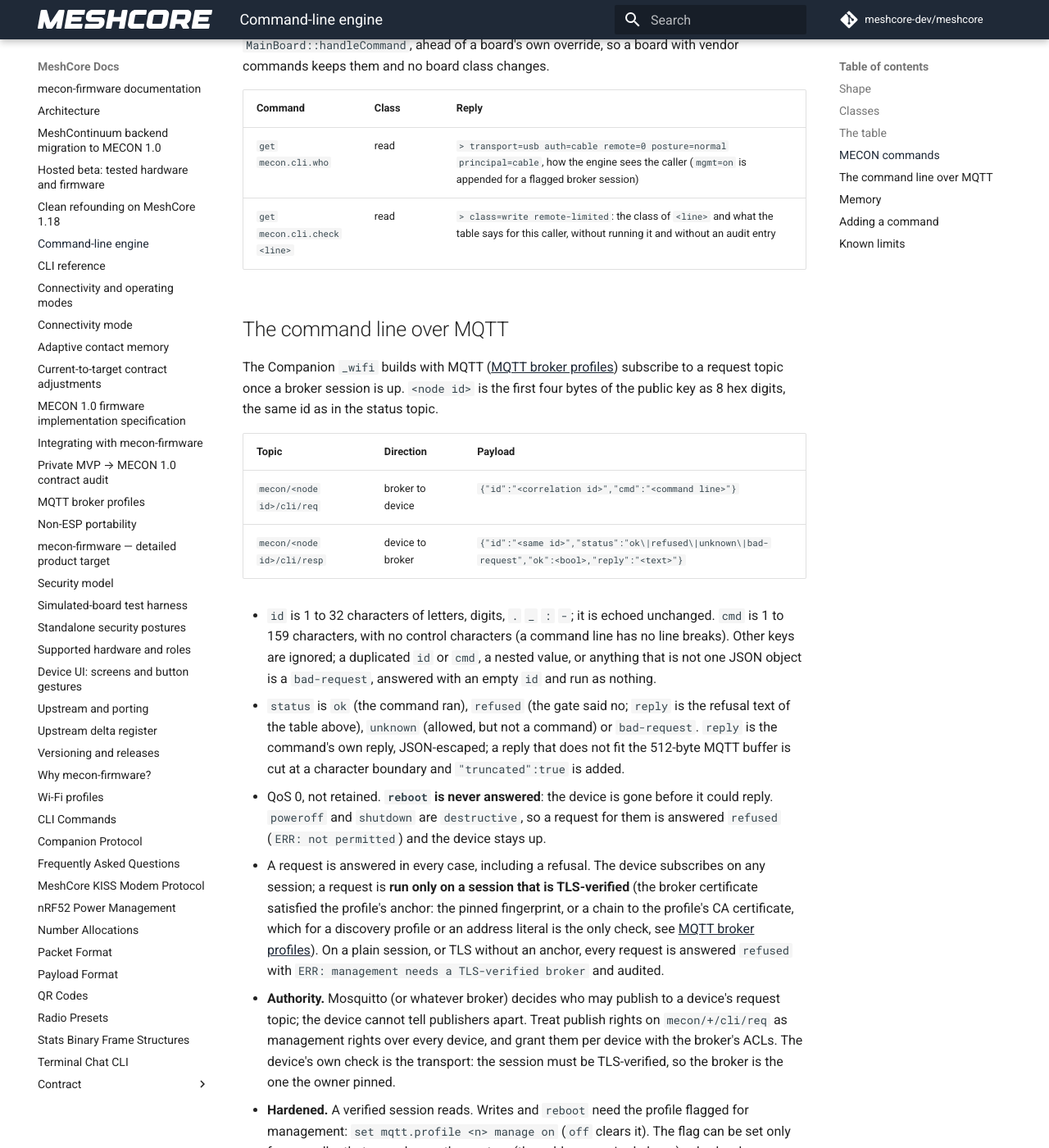
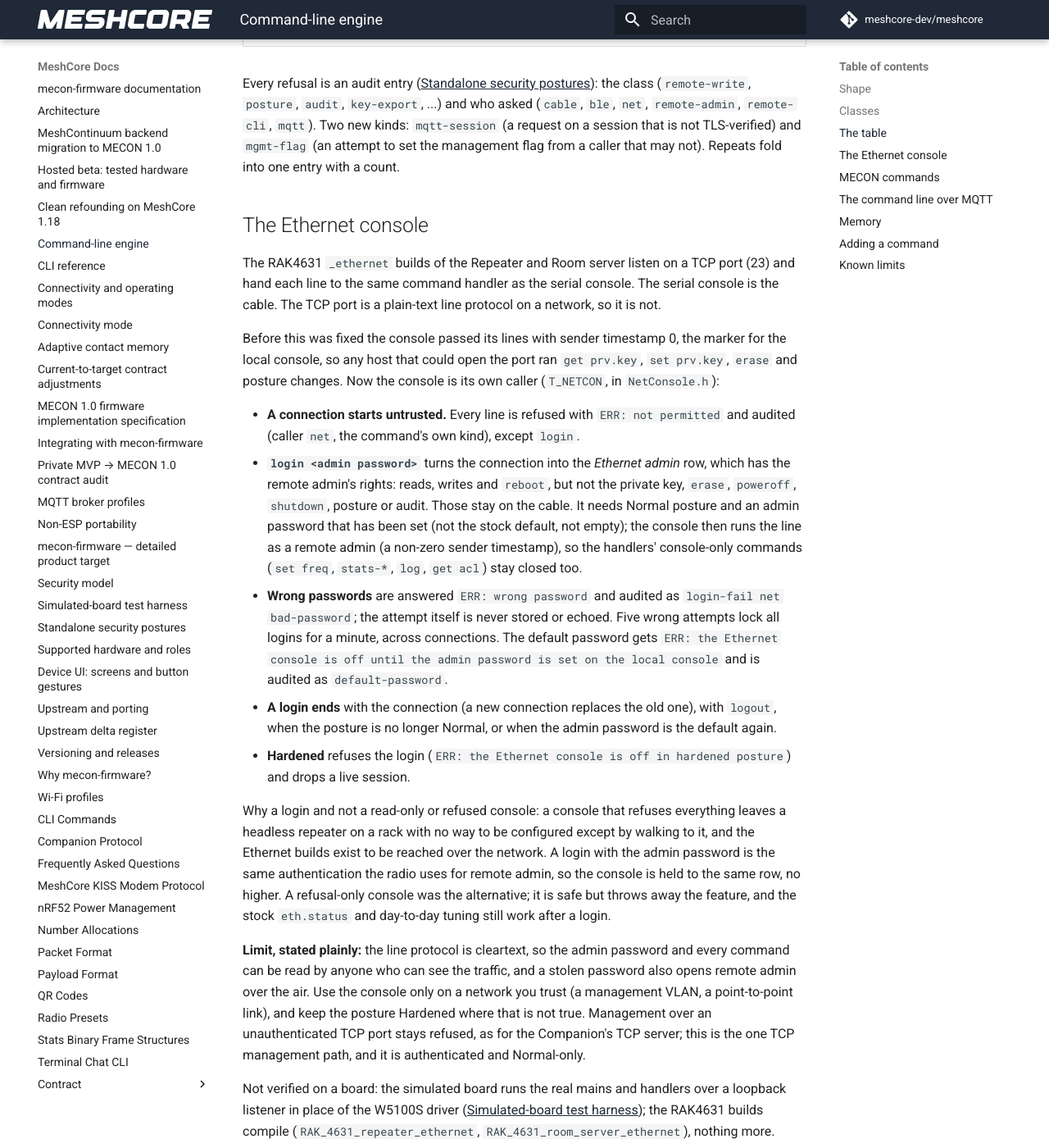
Before and after one commit to hoejriis/mecon-firmware, an MkDocs documentation site: the page built from docs/CLI.md, in a window 1280 px wide and 1400 px high, scrolled down 4103 px. Shown: the whole window at 82% size. Built offline with MkDocs 1.6.1 and Material for MkDocs 9.7.7, drawn with Linux system fonts in a browser that asks for light colours; comment, search, counter and statistics services are not loaded; some of the changed text lies outside the part shown.

Commit message:
Test the Ethernet console cable-only commands and document its caller
A logged-in Ethernet connection must not reach the handlers' timestamp-0 branches (set freq, stats, log, ACL), so a
test pins that; mutants cover the main.cpp bypass, the timestamp, the untrusted row, the Hardened login, the default
password and the per-connection reset. docs/CLI.md explains the login design and its cleartext limit; the Known
limits entry and the CLI reference gap are removed.

Co-Authored-By: Claude Opus 5.5 (1M context) <noreply@anthropic.com>

```diff
--- a/docs/CLI.md
+++ b/docs/CLI.md
@@ -45,16 +45,17 @@ Rows are the callers; per caller the left cell is Normal and the right is Harden
 |---|---|---|---|---|---|---|
 | **cable** (USB / UART) | - / - | - / - | - / refused | - / - | - / - | - / - |
 | **paired phone** (BLE, a PIN of the device's own) | - / - | - / - | - / refused | - / - | - / refused | - / - |
-| **untrusted** (the TCP port, BLE with a default PIN, an unset or inconsistent context) | refused | refused | refused | refused | refused | refused |
+| **untrusted** (the Companion TCP port, BLE with a default PIN, the Ethernet console before `login`, an unset or inconsistent context) | refused | refused | refused | refused | refused | refused |
 | **remote admin** (LoRa login, password set) | - / - | - / refused | local only / refused | refused | local only / refused | - / - |
 | **remote admin, default password** | refused | refused | refused | refused | refused | refused |
+| **Ethernet admin** (repeater and room server Ethernet console, `login` with a set password) | - / off | - / off | local only / off | refused / off | local only / off | - / off |
 | **guest** (LoRa) | refused | refused | refused | refused | refused | refused |
 | **flagged contact** (Companion remote CLI) | - / off | limited / off | limited / off | refused / off | limited / off | - / off |
 | **MQTT, TLS verified** | - / - | - / flag | refused | refused | refused | - / flag |
 | **MQTT, plain or unverified TLS** | refused | refused | refused | refused | refused | refused |
 | **device button** | refused | refused | refused | allowed | refused | refused |
 
-- *limited*: a flagged contact reads and reboots only. *off*: Hardened turns the remote CLI off entirely, reads included.
+- *limited*: a flagged contact reads and reboots only. *off*: Hardened turns the remote CLI (and the Ethernet console) off entirely, reads included.
 - *flag*: allowed only when the broker profile the session runs on is flagged for management (`set mqtt.profile <n> manage on`); otherwise the request is answered `refused` with `ERR: management is off for this broker profile`.
 - *local only* and *refused* are explicit replies and audit entries; `set prv.key` from the air is explained but, as it always was, not logged.
 - The button reaches the connectivity-mode switch and nothing else; it is not a command line.
@@ -76,6 +77,24 @@ A refusal's reply text (the strings are those the individual checks always gave)
 | a Companion frame on an untrusted transport | `ERR_CODE_NOT_PERMITTED` (7) |
 
 Every refusal is an audit entry ([Standalone security postures](STANDALONE_POSTURES.md)): the class (`remote-write`, `posture`, `audit`, `key-export`, ...) and who asked (`cable`, `ble`, `net`, `remote-admin`, `remote-cli`, `mqtt`). Two new kinds: `mqtt-session` (a request on a session that is not TLS-verified) and `mgmt-flag` (an attempt to set the management flag from a caller that may not). Repeats fold into one entry with a count.
+
+## The Ethernet console
+
+The RAK4631 `_ethernet` builds of the Repeater and Room server listen on a TCP port (23) and hand each line to the same command handler as the serial console. The serial console is the cable. The TCP port is a plain-text line protocol on a network, so it is not.
+
+Before this was fixed the console passed its lines with sender timestamp 0, the marker for the local console, so any host that could open the port ran `get prv.key`, `set prv.key`, `erase` and posture changes. Now the console is its own caller (`T_NETCON`, in `NetConsole.h`):
+
+- **A connection starts untrusted.** Every line is refused with `ERR: not permitted` and audited (caller `net`, the command's own kind), except `login`.
+- **`login <admin password>`** turns the connection into the *Ethernet admin* row, which has the remote admin's rights: reads, writes and `reboot`, but not the private key, `erase`, `poweroff`, `shutdown`, posture or audit. Those stay on the cable. It needs Normal posture and an admin password that has been set (not the stock default, not empty); the console then runs the line as a remote admin (a non-zero sender timestamp), so the handlers' console-only commands (`set freq`, `stats-*`, `log`, `get acl`) stay closed too.
+- **Wrong passwords** are answered `ERR: wrong password` and audited as `login-fail net bad-password`; the attempt itself is never stored or echoed. Five wrong attempts lock all logins for a minute, across connections. The default password gets `ERR: the Ethernet console is off until the admin password is set on the local console` and is audited as `default-password`.
+- **A login ends** with the connection (a new connection replaces the old one), with `logout`, when the posture is no longer Normal, or when the admin password is the default again.
+- **Hardened** refuses the login (`ERR: the Ethernet console is off in hardened posture`) and drops a live session.
+
+Why a login and not a read-only or refused console: a console that refuses everything leaves a headless repeater on a rack with no way to be configured except by walking to it, and the Ethernet builds exist to be reached over the network. A login with the admin password is the same authentication the radio uses for remote admin, so the console is held to the same row, no higher. A refusal-only console was the alternative; it is safe but throws away the feature, and the stock `eth.status` and day-to-day tuning still work after a login.
+
+**Limit, stated plainly:** the line protocol is cleartext, so the admin password and every command can be read by anyone who can see the traffic, and a stolen password also opens remote admin over the air. Use the console only on a network you trust (a management VLAN, a point-to-point link), and keep the posture Hardened where that is not true. Management over an unauthenticated TCP port stays refused, as for the Companion's TCP server; this is the one TCP management path, and it is authenticated and Normal-only.
+
+Not verified on a board: the simulated board runs the real mains and handlers over a loopback listener in place of the W5100S driver ([Simulated-board test harness](SIMULATION.md)); the RAK4631 builds compile (`RAK_4631_repeater_ethernet`, `RAK_4631_room_server_ethernet`), nothing more.
 
 ## MECON commands
 
--- a/docs/CLI_REFERENCE.md
+++ b/docs/CLI_REFERENCE.md
@@ -16,7 +16,7 @@ What has run where: the sections below describe what the code does. The simulate
 | Remote LoRa admin | Repeater, Room server, Sensor | **remote admin** (login with the admin password), **guest** | A client logs in with the admin or guest password and sends CLI text. While the admin password is the stock default no admin login is accepted. `get acl`, `erase`, `stats-*`, `log` and `set freq` are console only at the handler level whatever the caller. The Sensor role still accepts the default admin password, as stock. |
 | Remote LoRa CLI from a flagged contact | Companion | **flagged contact** | A contact the owner flagged for remote CLI sends a CLI text message. Reads and `reboot` in Normal, nothing in Hardened. |
 | MQTT request topic `mecon/<node id>/cli/req` | Companion (Wi-Fi + MQTT builds) | **MQTT, TLS verified** or **plain / unverified** | JSON request, JSON reply on `.../cli/resp`; see [CLI.md](CLI.md#the-command-line-over-mqtt). Runs only on a TLS-verified session. |
-| Ethernet TCP console (RAK4631 `_ethernet` builds) | Repeater, Room server | handled as the **cable** | Not authenticated. See Known gaps. |
+| Ethernet TCP console (RAK4631 `_ethernet` builds) | Repeater, Room server | **untrusted** until `login <admin password>`, then **Ethernet admin** | A plain-text line protocol on the network, so never the cable. Every line is refused and audited until the connection sends `login`; the login needs Normal posture and an admin password that has been set. Logged in, the connection has the remote admin's rights (not the key, `erase`, `poweroff`, posture or audit). Hardened turns it off. See [CLI.md](CLI.md#the-ethernet-console). |
 | Device button | Companion | **device button** | Not a command line; it only reaches the connectivity-mode switch. |
 
 ## Who may run what: the privilege table
@@ -27,9 +27,10 @@ A compact copy of the table in [Command-line engine](CLI.md#the-table), where th
 |---|---|---|---|---|---|---|
 | cable (USB / UART) | - / - | - / - | - / refused | - / - | - / - | - / - |
 | paired phone (BLE, own PIN) | - / - | - / - | - / refused | - / - | - / refused | - / - |
-| untrusted (TCP port, default-PIN BLE, unset context) | refused | refused | refused | refused | refused | refused |
+| untrusted (TCP port, default-PIN BLE, Ethernet console before login, unset context) | refused | refused | refused | refused | refused | refused |
 | remote admin (LoRa, password set) | - / - | - / refused | local only / refused | refused | local only / refused | - / - |
 | remote admin, default password | refused | refused | refused | refused | refused | refused |
+| Ethernet console, logged in | - / off | - / off | local only / off | refused / off | local only / off | - / off |
 | guest (LoRa) | refused | refused | refused | refused | refused | refused |
 | flagged contact (Companion) | - / off | limited / off | limited / off | refused / off | limited / off | - / off |
 | MQTT, TLS verified | - / - | - / flag | refused | refused | refused | - / flag |
@@ -194,7 +195,7 @@ These three roles share one command set (`CommonCLI`, with `MyMesh`/`SensorMesh`
 | `sensor get <key>` / `sensor set <key> <value>` / `sensor list [start]` | Read, set and list the sensor board's settings. | stock | read / write | `sensor get` and `sensor list` are `read`; `sensor set` is `write`. |
 | `region` / `region get <name>` / `region list allowed\|denied` | List the region tree, show a region, list allowed or denied regions. | stock | read / write | Exactly `region` and `region get <name>` are `read`. `region list ...`, `region home`, `region default` (the queries without an argument too) are `write`, so a Hardened remote admin cannot ask them. |
 | `region load` / `region save` / `region put <name> [parent]` / `region remove <name>` / `region allowf <name>` / `region denyf <name>` / `region home [name]` / `region default [name\|<null>]` | Edit the region tree, flood permissions, home and default scope. | stock | write | `region load` reads the following lines until a blank one. |
-| `eth.status` | Ethernet address and port. | stock | write | RAK4631 `_ethernet` builds of the repeater and room server only. Not registered, hence `write` for the gate, but it is answered before the gate, on the TCP console, see Known gaps. |
+| `eth.status` | Ethernet address and port. | stock | write | RAK4631 `_ethernet` builds of the repeater and room server only. Not registered, hence `write` for the gate: the Ethernet console answers it only after `login`, the serial console as the cable. |
 | `get radio` / `set radio <freq>,<bw>,<sf>,<cr>` | Show or set frequency (MHz, 150-2500), bandwidth (kHz, 7-500), spreading factor (5-12), coding rate (5-8). | stock | read / write | `OK - reboot to apply`. Saved at once, applied at reboot. |
 | `get freq` | Show the frequency. | stock | read |  |
 | `get af` / `set af <0-9>` | Airtime factor: after a transmission the node stays silent for `af` times its airtime. | stock | read / write | A duty cycle of `1/(1+af)`. The regulatory floor can make the effective limit stricter, see `get dutycycle`. |
@@ -233,7 +234,8 @@ The posture and audit commands are handled in the Repeater and Room server front
 | Command and syntax | What it does | Origin | Class | Notes |
 |---|---|---|---|---|
 | `discover.neighbors` | Send a zero-hop discovery request. | stock | write | Takes no options (`Err - discover.neighbors has no options`). |
-| `eth.status` | Ethernet address and port (RAK4631 `_ethernet` builds). | stock | write | Answered by the TCP console front end before the gate, see Known gaps. |
+| `login <admin password>` / `logout` | Ethernet console only: log this connection in as the Ethernet admin, or out again. | MECON | read | Not a handler command and not registered: the Ethernet console answers it before the gate. Refused in Hardened (`ERR: the Ethernet console is off in hardened posture`) and while the admin password is the stock default or empty; a wrong password answers `ERR: wrong password` and is audited as `login-fail net` without the attempt; five wrong attempts lock logins for a minute. The login ends with the connection. |
+| `eth.status` | Ethernet address and port (RAK4631 `_ethernet` builds). | stock | write | On the Ethernet console only after `login` (class `write`); on the serial console as the cable. |
 
 ### Room server only
 
@@ -241,7 +243,8 @@ The posture and audit commands are handled in the Repeater and Room server front
 | Command and syntax | What it does | Origin | Class | Notes |
 |---|---|---|---|---|
 | `room.post <text>` | Post a system message to the room. | stock | write | `ERR empty message` for an empty text. |
-| `eth.status` | Ethernet address and port (RAK4631 `_ethernet` builds). | stock | write | Answered by the TCP console front end before the gate, see Known gaps. |
+| `login <admin password>` / `logout` | Ethernet console only: log this connection in as the Ethernet admin, or out again. | MECON | read | Not a handler command and not registered: the Ethernet console answers it before the gate. Refused in Hardened (`ERR: the Ethernet console is off in hardened posture`) and while the admin password is the stock default or empty; a wrong password answers `ERR: wrong password` and is audited as `login-fail net` without the attempt; five wrong attempts lock logins for a minute. The login ends with the connection. |
+| `eth.status` | Ethernet address and port (RAK4631 `_ethernet` builds). | stock | write | On the Ethernet console only after `login` (class `write`); on the serial console as the cable. |
 
 ### Sensor only
 
--- a/docs/SIMULATION.md
+++ b/docs/SIMULATION.md
@@ -24,7 +24,7 @@ attached. For long jobs run it detached with output redirected to a file under
 
 | Piece | Where | What it does |
 |---|---|---|
-| `sim` variant | `variants/sim/` | `platform = native` envs `sim_companion`, `sim_repeater`; `target.h/.cpp` replace the board layer |
+| `sim` variant | `variants/sim/` | `platform = native` envs `sim_companion`, `sim_repeater` (and `sim_repeater_eth`, `sim_room_server_eth`, which add the RAK4631 Ethernet TCP console over a loopback listener); `target.h/.cpp` replace the board layer |
 | Arduino/FS shims | `variants/sim/shims/` | just enough `Arduino.h`, `FS.h`, `SPIFFS.h`, `RTClib.h` to compile the examples; no upstream file is edited |
 | SimRadio | `variants/sim/sim_radio.cpp` | `mesh::Radio` that sends/receives raw packets through the ether over a unix socket |
 | Ether broker | `sim/ether.py` | decides who hears whom, per-link RSSI/SNR/loss, holds the channel busy for the packet's time on air, delivers at end of airtime, destroys overlapping receptions |
--- a/docs/UPSTREAM_DELTA.md
+++ b/docs/UPSTREAM_DELTA.md
@@ -16,6 +16,7 @@ This register lists **every change this repository makes to a file that exists u
 | `examples/companion_radio/MyMesh.cpp` | `CMD_RUN_CLI_COMMAND`, export/import private key, set device PIN and factory reset are refused with `ERR_CODE_NOT_PERMITTED` (7) on an untrusted transport | Stock serves these to any client of the `_wifi` build's open TCP port. |
 | `src/helpers/CommonCLI.cpp` (`loadPrefs`, `savePrefs`), `examples/companion_radio/DataStore.cpp` (prefs, channel table), `src/helpers/IdentityStore.cpp`/`.h` | Saves go through `src/helpers/AtomicFile.h` (new): temp file, flush, read-back check of length and CRC, then swap; boot completes or drops an interrupted swap. A stored identity that cannot be read is renamed to `<file>.damaged` instead of being overwritten by a fresh one | Stock rewrites these files in place: a power cut leaves a truncated file that the loader accepts (settings silently revert), or loses the identity. |
 | `examples/companion_radio/DataStore.cpp` (`getBlobByKey`, `putBlobByKey`, `deleteBlobByKey`, `checkAdvBlobFile`), `src/helpers/ClientACL.cpp` (`load`, `save`, `clear`), `src/helpers/AtomicFile.h` (`discard()` added) | The Companion blob store (`/bl/<key>` on ESP32 and RP2040; the fixed-record `/adv_blobs` table on nRF52 and STM32) and the repeater / room server / sensor client ACL (`/s_contacts`) are saved through `AtomicFile`. A blob is read through `recover()` (a blob is a file per key, so there is no boot-time list to walk); the ACL and `/adv_blobs` are recovered at load. A delete also removes a leftover temp or swap file. On nRF52 and STM32 the one record is replaced by writing the whole table to the temp file | Stock rewrites these files in place: a power cut leaves a truncated blob (the contact's last advert, so it can no longer be shared) or a truncated ACL (logged-in clients are forgotten, and admin entries with them). |
+| `examples/simple_repeater/main.cpp`, `examples/simple_room_server/main.cpp`, `src/helpers/nrf52/EthernetCLI.h`, `src/helpers/cli/NetConsole.h` | The Ethernet TCP console is its own caller, not the cable: lines are refused until `login <admin password>` (Normal posture, password set), then run as a remote admin with a non-zero sender timestamp; the login state is per connection (`EthernetCLI.h`). Stock passes every Ethernet line with timestamp 0, the local console | The stock console gave cable privileges, including the private key and `erase`, to anyone who could open the port. |
 | `examples/simple_repeater/main.cpp` | Prints a warning when the identity file was damaged and kept aside | The repeater console is the only place that can report it. |
 | `src/Mesh.cpp` | TRACE handling: payloads shorter than the 9-byte header are dropped, the hash-list length is no longer a wrapping `uint8_t`, and a hop entry must lie fully inside the payload before it is compared | Stock computes `payload_len - 9` as a `uint8_t`, so a short TRACE yields a length near 255 and the next-hop comparison reads past the packet buffer (found with AddressSanitizer in the simulator). |
 | `src/helpers/CommonRadioPrefs.cpp`, `src/helpers/CommonCLI.cpp` | `strcpy` of the command tail into fixed 132-byte buffers (`set radio`, `tempradio`, `sensor set`, `extra.sf`) replaced by a bounded copy; `??:` and `unknown config:` replies are bounded | Stock overflows the buffer for a long argument; a remote caller sends up to about 160 characters. |
```
Also changed, not shown: other parts of docs/CLI.md (+0 -1 lines), other parts of docs/CLI_REFERENCE.md (+1 -2 lines), docs/cli_commands.md (+1 -1 lines), 2 other files.
